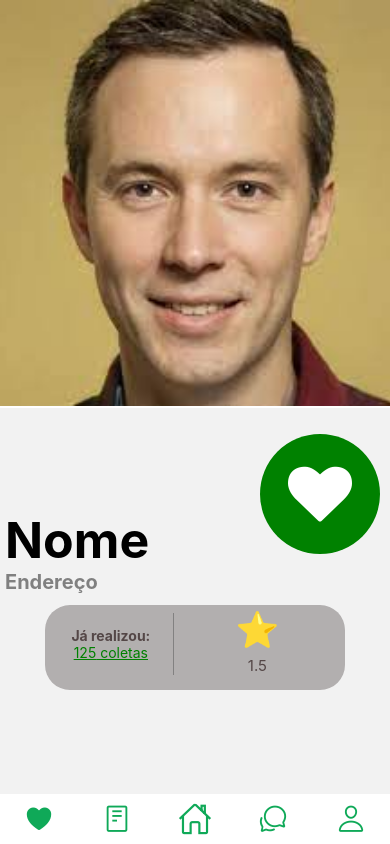
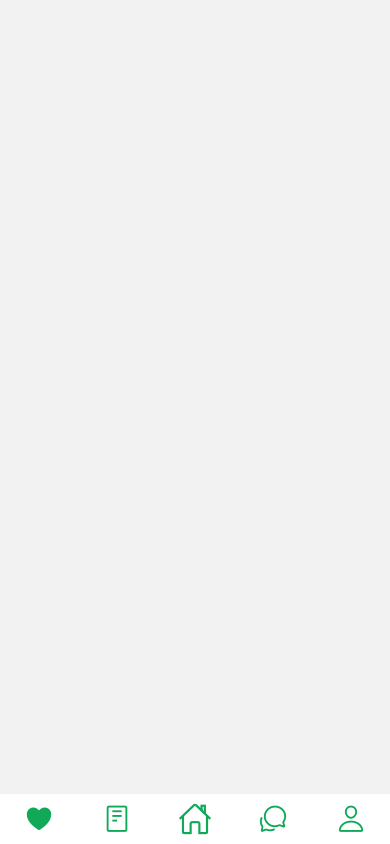
Before and after one commit to ErickWillyan/Novus_Statera, a React Native app: screen /Favoritos in a window 390 px wide. Built offline with nearby package versions, Linux system fonts and the light colour scheme.

Commit message:
Reforulando TelaColetor e adicionando TimePicker

```diff
--- a/package.json
+++ b/package.json
@@ -28,6 +28,7 @@
     "react-native-dropdown-picker": "^5.4.6",
     "react-native-elements": "^3.4.3",
     "react-native-gesture-handler": "^2.12.1",
+    "react-native-masked-text": "^1.13.0",
     "react-native-picker-select": "^9.0.0",
     "react-native-safe-area-context": "4.5.0",
     "react-native-screens": "~3.20.0",
--- /dev/null
+++ b/src/components/ManualTimePicker.js
@@ -0,0 +1,112 @@
+import React, { useState } from 'react';
+import { View, Text, TextInput, TouchableOpacity, StyleSheet } from 'react-native';
+import { TextInputMask } from 'react-native-masked-text';
+
+const ManualTimePicker = () => {
+  const [enteredTime, setEnteredTime] = useState('');
+  const [isValidFormat, setIsValidFormat] = useState(true);
+  const [isTimeSaved, setIsTimeSaved] = useState(false);
+
+  const handleTimeChange = (text) => {
+    setEnteredTime(text);
+    // A cada alteração, reavalia o formato do tempo
+    checkTimeFormat(text);
+
+    // Se o texto estiver vazio, redefine isTimeSaved para false
+    if (!text.trim()) {
+      setIsTimeSaved(false);
+    }
+  };
+
+  const handleSave = () => {
+    // Verifica se o formato do tempo é válido antes de salvar
+    if (isValidFormat) {
+      const formattedTime = formatTime(enteredTime);
+      console.log('Tempo formatado:', formattedTime);
+      // Define que o horário foi salvo com sucesso
+      setIsTimeSaved(true);
+      // Se o formato for válido, você pode redefinir a validação de formato
+      setIsValidFormat(true);
+    } else {
+      console.log('Formato de tempo inválido. Preencha todos os espaços.');
+    }
+  };
+
+  // Função para formatar o tempo para uma string
+  const formatTime = (timeString) => {
+    const [hours, minutes] = timeString.split(':');
+    return `${hours}:${minutes}`;
+  };
+
+  // Função para verificar se o formato do tempo é válido
+  const checkTimeFormat = (timeString) => {
+    const timeRegex = /^(0[0-9]|1[0-9]|2[0-3]):[0-5][0-9]$/;
+    setIsValidFormat(timeRegex.test(timeString));
+  };
+
+  return (
+    <View style={styles.container}>
+      <TextInputMask
+        style={[styles.input, !isValidFormat && styles.inputError]}
+        placeholder="Escolha um horáro para a coleta"
+        keyboardType="numeric"
+        maxLength={5}
+        value={enteredTime}
+        type={'datetime'}
+        options={{
+          format: 'HH:mm',
+        }}
+        onChangeText={handleTimeChange}
+      />
+      {!isValidFormat && (
+        <Text style={styles.errorMessage}>Formato de tempo inválido. Preencha todos os espaços.</Text>
+      )}
+      {isTimeSaved && (
+        <Text style={styles.successMessage}>Horário salvo com sucesso!</Text>
+      )}
+      <TouchableOpacity onPress={handleSave} style={styles.button}>
+        <Text style={styles.buttonText}>Salvar</Text>
+      </TouchableOpacity>
+    </View>
+  );
+};
+
+const styles = StyleSheet.create({
+  container: {
+    padding: 20,
+  },
+  label: {
+    fontSize: 16,
+    marginBottom: 10,
+    color:"#008100"
+  },
+  input: {
+    height: 40,
+    borderColor: 'gray',
+    borderWidth: 1,
+    padding: 10,
+    marginBottom: 10,
+  },
+  inputError: {
+    borderColor: 'red',
+  },
+  errorMessage: {
+    color: 'red',
+    marginBottom: 10,
+  },
+  successMessage: {
+    color: 'green',
+    marginBottom: 10,
+  },
+  button: {
+    backgroundColor: '#3498db',
+    padding: 10,
+    borderRadius: 5,
+  },
+  buttonText: {
+    color: '#fff',
+    textAlign: 'center',
+  },
+});
+
+export default ManualTimePicker;
--- a/src/pages/PerfilColetor/index.js
+++ b/src/pages/PerfilColetor/index.js
@@ -1,14 +1,11 @@
-import React from "react";
-import { useState } from "react";
-import { View, Text, Image, TouchableOpacity, StyleSheet, Modal } from "react-native";
+import React, { useState } from "react";
+import { View, Text, Image, TouchableOpacity, StyleSheet, Modal, ScrollView } from "react-native";
 import ReturnButton from "../../components/ReturnButton";
 import Favorito from "../../components/Favorito";
 import ColetorInfo from "../../components/ColetorInfo";
 import Calendario from "../../components/Calendario";
 import NumberSelector from "../../components/NumberSelector";
-
-
-
+import ManualTimePicker from "../../components/ManualTimePicker";
 
 export default function ScreenPerfilColetor({ route }) {
   const [modalOpen, setModalOpen] = useState(false);
@@ -21,6 +18,7 @@ export default function ScreenPerfilColetor({ route }) {
   const closeModal = () => {
     setModalOpen(false);
   };
+
   const handleDropdownChange = (value) => {
     setSelectedOption(value);
     console.log('Opção Selecionada:', value);
@@ -33,45 +31,30 @@ export default function ScreenPerfilColetor({ route }) {
   return (
     <View style={styles.container}>
       <Modal style={styles.modal} visible={modalOpen} animationType="slide">
-                <View>
-                    <View style={{marginTop:10, marginLeft:10}}>
+        <View style={styles.modalContent}>
+          <ScrollView contentContainerStyle={styles.scrollContainer}>
+            <View style={styles.header}>
               <ReturnButton onPress={closeModal} />
+              <Text style={styles.modalTitle}>Agendar Coleta</Text>
             </View>
-                    <View style={{alignSelf:"center", fontSize:20}}><Text style={{fontSize:35, bottom:"100%", color:"#429241"}}>Agendar Coleta</Text></View>
-                    <View style={{bottom:80}}>
-                    <View style={{top:70, left:130}}>
-                        <Text style={{fontSize:20, color:"#429241"}}>Selecione um dia</Text>
-                    </View>
+            <View style={styles.body}>
+              <View style={styles.section}>
+                <Text style={styles.sectionTitle}>Selecione um dia</Text>
                 <Calendario />
               </View>
-                        <View style={{bottom:70, right:90, bottom:140, alignSelf:"center"}}>
-                        <View><Text style={{fontSize:20, left:0, color:"#429241"}}>Quantidade de óleo</Text></View>
-                            <NumberSelector/>
+              <View style={styles.section}>
+                <Text style={styles.sectionTitle}>Quantidade de óleo</Text>
+                <NumberSelector />
+              </View>
+              <View style={styles.section}>
+                <Text style={styles.sectionTitle}>Horário para Coleta</Text>
+                <ManualTimePicker onTimeSelected={handleTimeSelected} />
               </View>
             </View>
+          </ScrollView>
+        </View>
       </Modal>
-            <Image
-                source={require("../../assets/img/Juan.jpg")}
-                style={styles.profileImage}
-            />
-            <View style={styles.buttonContainer}>
-                <TouchableOpacity style={{ right: '250%' }}>
-                    <ReturnButton />
-                </TouchableOpacity>
-                <TouchableOpacity style={{ left: '250%' }} onPress={() => setModalOpen(true)}>
-                    <Text>Agendar</Text>
-                </TouchableOpacity>
-            </View>
-            <View style={styles.textContainer}>
-                <Text style={styles.nome}>{`Nome`}</Text>
-                <Text style={styles.endereco}>{`Endereço`}</Text>
-            </View>
-            <View style={styles.FavContainer}>
-                <Favorito />
-            </View>
-            <View style={{ top: 250 }}>
-                <ColetorInfo style={styles.card} coletas="125" avaliacao={1.5} />
-            </View>
+      {/* Restante do código permanece o mesmo */}
     </View>
   );
 }
@@ -82,47 +65,41 @@ const styles = StyleSheet.create({
     justifyContent: "center",
     alignItems: "center",
   },
-    profileImage: {
-        width: '101%',
-        height: 410,
-        top: -2,
-        borderWidth: 2,
-        borderColor: "white",
-        position: "absolute"
-    },
-    buttonContainer: {
-        position: "absolute",
-        top: 20,
-        flex: 1,
-        flexDirection: "row",
-
-    },
-    textContainer: {
-        position: "absolute",
-        left: 5,
-        bottom: 200
-    },
-    FavContainer: {
-        position: "absolute",
-        bottom: 240,
-        right: 10
-    },
-    nome: {
-        color: "black",
-        fontSize: 50,
-        fontWeight: "bold",
-    },
-    endereco: {
-        color: "grey",
-        fontSize: 20,
-        fontWeight: "bold",
-    },
-    card: {
-        bottom: "10",
-    },
   modal: {
     flex: 1,
     justifyContent: 'flex-end',
     marginBottom: 0,
   },
+  scrollContainer: {
+    flexGrow: 1,
+  },
+  modalContent: {
+    flex: 1,
+    backgroundColor: '#fff',
+    borderTopLeftRadius: 20,
+    borderTopRightRadius: 20,
+    padding: 20,
+  },
+  header: {
+    flexDirection: 'row',
+    justifyContent: 'space-between',
+    alignItems: 'center',
+    marginBottom: 20,
+  },
+  modalTitle: {
+    fontSize: 24,
+    fontWeight: 'bold',
+  },
+  body: {
+    flex: 1,
+    justifyContent: 'space-between',
+  },
+  section: {
+    marginBottom: 10,
+  },
+  sectionTitle: {
+    fontSize: 18,
+    fontWeight: 'bold',
+    marginBottom: 10,
+  },
 });
--- a/src/pages/chat/index.js
+++ b/src/pages/chat/index.js
@@ -1,9 +1,12 @@
-import { View, Text } from "react-native";
+import React, { useState } from 'react';
+import { View, Text } from 'react-native';
+import ManualTimePicker from '../../components/ManualTimePicker';
 
 export default function ScreenChat() {
   return (
     <View>
-      <Text> Tela Chat</Text>
+      <Text>Tela Chat</Text>
+      <ManualTimePicker />
     </View>
   );
 }
```
Also changed, not shown: 2 other files (tests, documents, lock files or other folders). Lines whose indentation alone changed are shown as unchanged.
